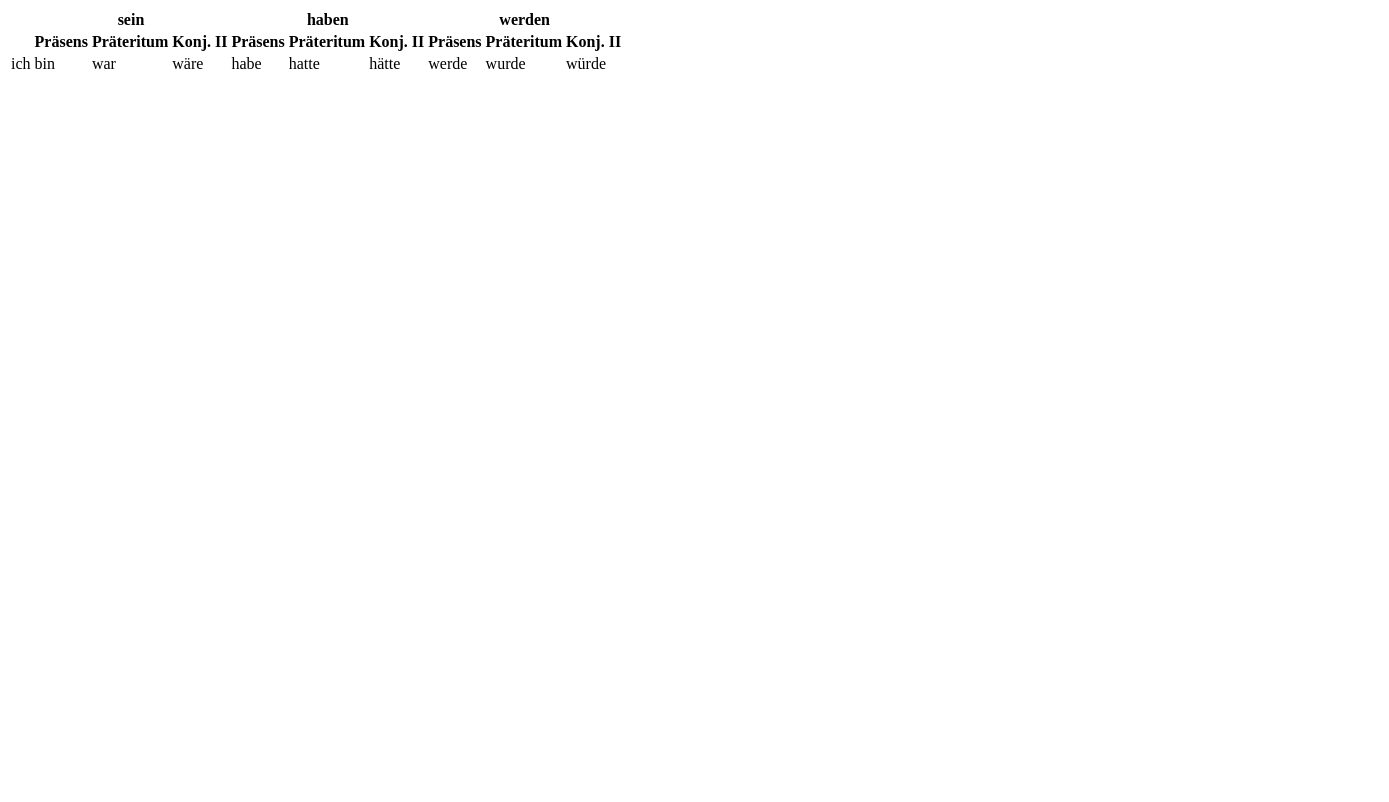
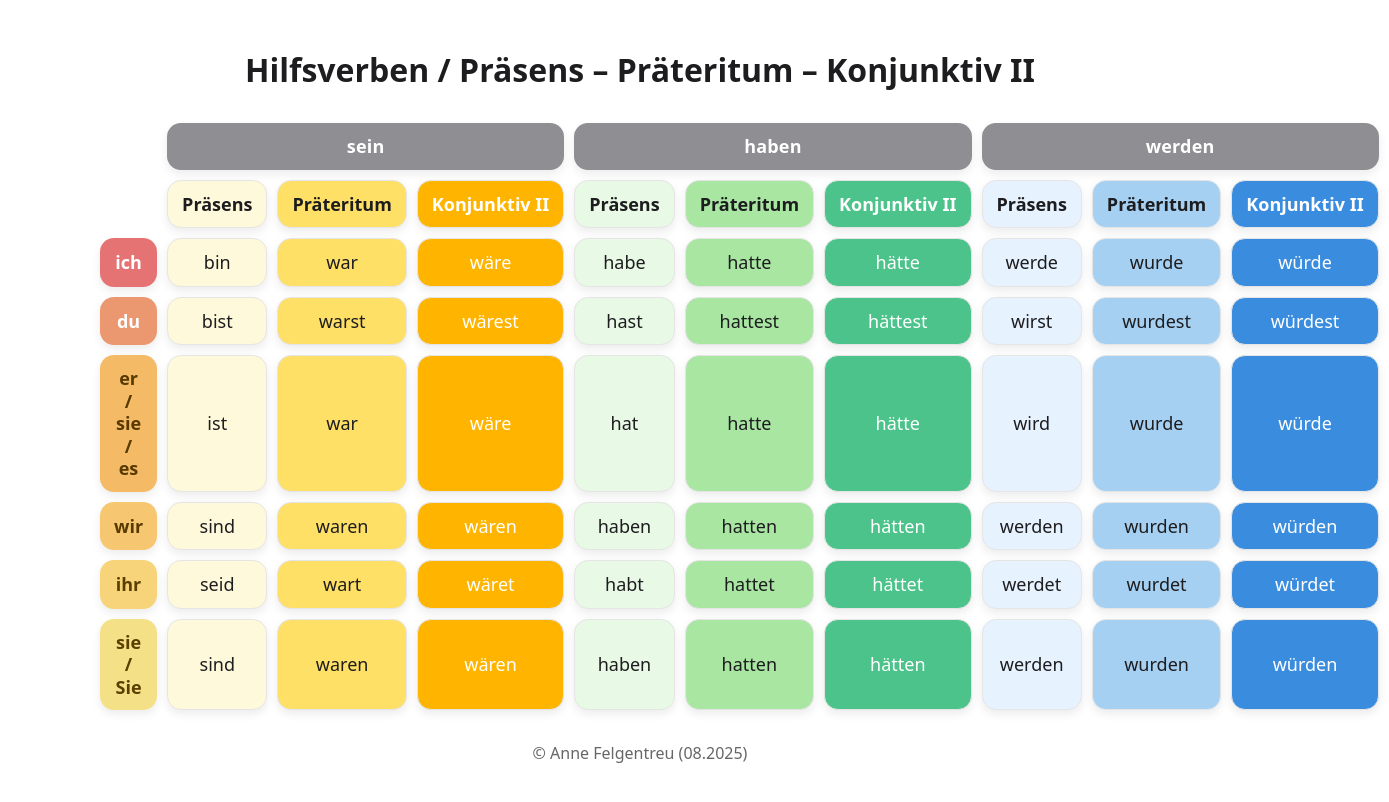
Before and after one commit to fragfrauanne/Hilfsverben_PPK, a plain HTML site: page index.html in a window 1280 px wide. Shown: the whole page, 1389 px wide, since content can reach past the window. Drawn offline with Linux system fonts and the light colour scheme.

Commit message:
Update index.html

```diff
--- a/index.html
+++ b/index.html
@@ -1,36 +1,239 @@
-<table>
+<!DOCTYPE html>
+<html lang="de">
+<head>
+  <meta charset="UTF-8" />
+  <meta name="viewport" content="width=device-width, initial-scale=1.0"/>
+  <title>Hilfsverben / Präsens – Präteritum – Konjunktiv II</title>
+  <style>
+    :root{
+      /* Verb-Farben (hell → mittel → kräftig) */
+      --sein-1:#FFF9DB;  --sein-2:#FFE066;  --sein-3:#FFB400;
+      --haben-1:#E8F9E5; --haben-2:#A8E6A2; --haben-3:#4CC38A;
+      --werd-1:#E7F2FF;  --werd-2:#A6D0F2;  --werd-3:#3A8DDE;
+
+      /* Pronomen-Farben (links) */
+      --p-ich:#E57373;
+      --p-du:#EB9870;
+      --p-ersiees:#F4BA65;
+      --p-wir:#F6C770;
+      --p-ihr:#F7D47A;
+      --p-sie:#F4E187;
+
+      --header-gray:#8E8E93;
+      --text:#1d1d1f;
+      --white:#fff;
+      --border:#e5e5e5;
+      --shadow:0 4px 10px rgba(0,0,0,0.08);
+      --radius:14px;
+    }
+
+    html,body{
+      margin:0; padding:0; background:#fff; color:var(--text);
+      font-family: system-ui, -apple-system, Segoe UI, Roboto, Helvetica, Arial, "Apple Color Emoji", "Segoe UI Emoji", "Segoe UI Symbol";
+    }
+
+    .wrap{
+      max-width: 1100px;
+      margin: 48px auto;
+      padding: 0 20px;
+    }
+
+    h1{
+      text-align:center;
+      font-size: clamp(22px, 3.4vw, 32px);
+      margin: 0 0 22px 0;
+    }
+
+    .tbl{
+      width:100%;
+      border-collapse: separate;
+      border-spacing:10px;
+    }
+
+    th, td{
+      padding: 12px 14px;
+      text-align:center;
+      border-radius: var(--radius);
+      box-shadow: var(--shadow);
+      border:1px solid var(--border);
+      vertical-align: middle;
+      font-size: clamp(14px, 1.8vw, 18px);
+      line-height:1.25;
+    }
+
+    /* Oberste Verb-Header (grau, über je 3 Spalten) */
+    .verb-head{
+      background: var(--header-gray);
+      color: var(--white);
+      font-weight: 700;
+      letter-spacing:.2px;
+      border:none;
+    }
+
+    /* Unter-Header (Tempora) – je Verb abgestuft */
+    .sub{ font-weight:600; }
+
+    .sein-1{ background: var(--sein-1); }
+    .sein-2{ background: var(--sein-2); }
+    .sein-3{ background: var(--sein-3); color:var(--white); }
+
+    .haben-1{ background: var(--haben-1); }
+    .haben-2{ background: var(--haben-2); }
+    .haben-3{ background: var(--haben-3); color:var(--white); }
+
+    .werd-1{ background: var(--werd-1); }
+    .werd-2{ background: var(--werd-2); }
+    .werd-3{ background: var(--werd-3); color:var(--white); }
+
+    /* Personen-Labels links */
+    .p{ color:#fff; font-weight:700; border:none; width:140px; }
+    .p-ich{ background: var(--p-ich); }
+    .p-du{ background: var(--p-du); }
+    .p-ersiees{ background: var(--p-ersiees); color:#573a00; } /* dunklere Schrift für Kontrast */
+    .p-wir{ background: var(--p-wir); color:#573a00; }
+    .p-ihr{ background: var(--p-ihr); color:#5b3f00; }
+    .p-sie{ background: var(--p-sie); color:#5b3f00; }
+
+    /* Typo-Feinschliff */
+    small{ display:block; opacity:.9; font-weight:500; font-size:.9em; }
+
+    /* Druckfreundlich */
+    @media print{
+      .wrap{ margin:0; padding:0; }
+      th, td{ box-shadow:none; }
+    }
+  </style>
+</head>
+<body>
+  <div class="wrap">
+    <h1>Hilfsverben / Präsens – Präteritum – Konjunktiv II</h1>
+
+    <table class="tbl" role="table" aria-label="Konjugation der Hilfsverben">
       <thead>
         <tr>
-      <th rowspan="2"></th>
-      <th colspan="3" class="head-sein">sein</th>
-      <th colspan="3" class="head-haben">haben</th>
-      <th colspan="3" class="head-werden">werden</th>
+          <th style="background:transparent; border:none; box-shadow:none;"></th>
+          <th colspan="3" class="verb-head">sein</th>
+          <th colspan="3" class="verb-head">haben</th>
+          <th colspan="3" class="verb-head">werden</th>
         </tr>
         <tr>
-      <th class="sub">Präsens</th>
-      <th class="sub">Präteritum</th>
-      <th class="sub">Konj. II</th>
-      <th class="sub">Präsens</th>
-      <th class="sub">Präteritum</th>
-      <th class="sub">Konj. II</th>
-      <th class="sub">Präsens</th>
-      <th class="sub">Präteritum</th>
-      <th class="sub">Konj. II</th>
+          <th style="background:transparent; border:none; box-shadow:none;"></th>
+          <th class="sub sein-1">Präsens</th>
+          <th class="sub sein-2">Präteritum</th>
+          <th class="sub sein-3">Konjunktiv&nbsp;II</th>
+
+          <th class="sub haben-1">Präsens</th>
+          <th class="sub haben-2">Präteritum</th>
+          <th class="sub haben-3">Konjunktiv&nbsp;II</th>
+
+          <th class="sub werd-1">Präsens</th>
+          <th class="sub werd-2">Präteritum</th>
+          <th class="sub werd-3">Konjunktiv&nbsp;II</th>
         </tr>
       </thead>
+
       <tbody>
+        <!-- ich -->
         <tr>
-      <td class="label ich">ich</td>
-      <td class="sein-praes">bin</td>
-      <td class="sein-praet">war</td>
-      <td class="sein-k2">wäre</td>
-      <td class="haben-praes">habe</td>
-      <td class="haben-praet">hatte</td>
-      <td class="haben-k2">hätte</td>
-      <td class="werden-praes">werde</td>
-      <td class="werden-praet">wurde</td>
-      <td class="werden-k2">würde</td>
+          <td class="p p-ich">ich</td>
+          <td class="sein-1">bin</td>
+          <td class="sein-2">war</td>
+          <td class="sein-3">wäre</td>
+
+          <td class="haben-1">habe</td>
+          <td class="haben-2">hatte</td>
+          <td class="haben-3">hätte</td>
+
+          <td class="werd-1">werde</td>
+          <td class="werd-2">wurde</td>
+          <td class="werd-3">würde</td>
         </tr>
-    <!-- du, er/sie/es, wir, ihr, sie/Sie -->
+
+        <!-- du -->
+        <tr>
+          <td class="p p-du">du</td>
+          <td class="sein-1">bist</td>
+          <td class="sein-2">warst</td>
+          <td class="sein-3">wärest</td>
+
+          <td class="haben-1">hast</td>
+          <td class="haben-2">hattest</td>
+          <td class="haben-3">hättest</td>
+
+          <td class="werd-1">wirst</td>
+          <td class="werd-2">wurdest</td>
+          <td class="werd-3">würdest</td>
+        </tr>
+
+        <!-- er/sie/es -->
+        <tr>
+          <td class="p p-ersiees">er / sie / es</td>
+          <td class="sein-1">ist</td>
+          <td class="sein-2">war</td>
+          <td class="sein-3">wäre</td>
+
+          <td class="haben-1">hat</td>
+          <td class="haben-2">hatte</td>
+          <td class="haben-3">hätte</td>
+
+          <td class="werd-1">wird</td>
+          <td class="werd-2">wurde</td>
+          <td class="werd-3">würde</td>
+        </tr>
+
+        <!-- wir -->
+        <tr>
+          <td class="p p-wir">wir</td>
+          <td class="sein-1">sind</td>
+          <td class="sein-2">waren</td>
+          <td class="sein-3">wären</td>
+
+          <td class="haben-1">haben</td>
+          <td class="haben-2">hatten</td>
+          <td class="haben-3">hätten</td>
+
+          <td class="werd-1">werden</td>
+          <td class="werd-2">wurden</td>
+          <td class="werd-3">würden</td>
+        </tr>
+
+        <!-- ihr -->
+        <tr>
+          <td class="p p-ihr">ihr</td>
+          <td class="sein-1">seid</td>
+          <td class="sein-2">wart</td>
+          <td class="sein-3">wäret</td>
+
+          <td class="haben-1">habt</td>
+          <td class="haben-2">hattet</td>
+          <td class="haben-3">hättet</td>
+
+          <td class="werd-1">werdet</td>
+          <td class="werd-2">wurdet</td>
+          <td class="werd-3">würdet</td>
+        </tr>
+
+        <!-- sie/Sie -->
+        <tr>
+          <td class="p p-sie">sie / Sie</td>
+          <td class="sein-1">sind</td>
+          <td class="sein-2">waren</td>
+          <td class="sein-3">wären</td>
+
+          <td class="haben-1">haben</td>
+          <td class="haben-2">hatten</td>
+          <td class="haben-3">hätten</td>
+
+          <td class="werd-1">werden</td>
+          <td class="werd-2">wurden</td>
+          <td class="werd-3">würden</td>
+        </tr>
       </tbody>
     </table>
+
+    <p style="text-align:center; margin:22px 0 0; color:#666;">
+      © Anne Felgentreu (08.2025)
+    </p>
+  </div>
+</body>
+</html>
```
Lines whose indentation alone changed are shown as unchanged.
